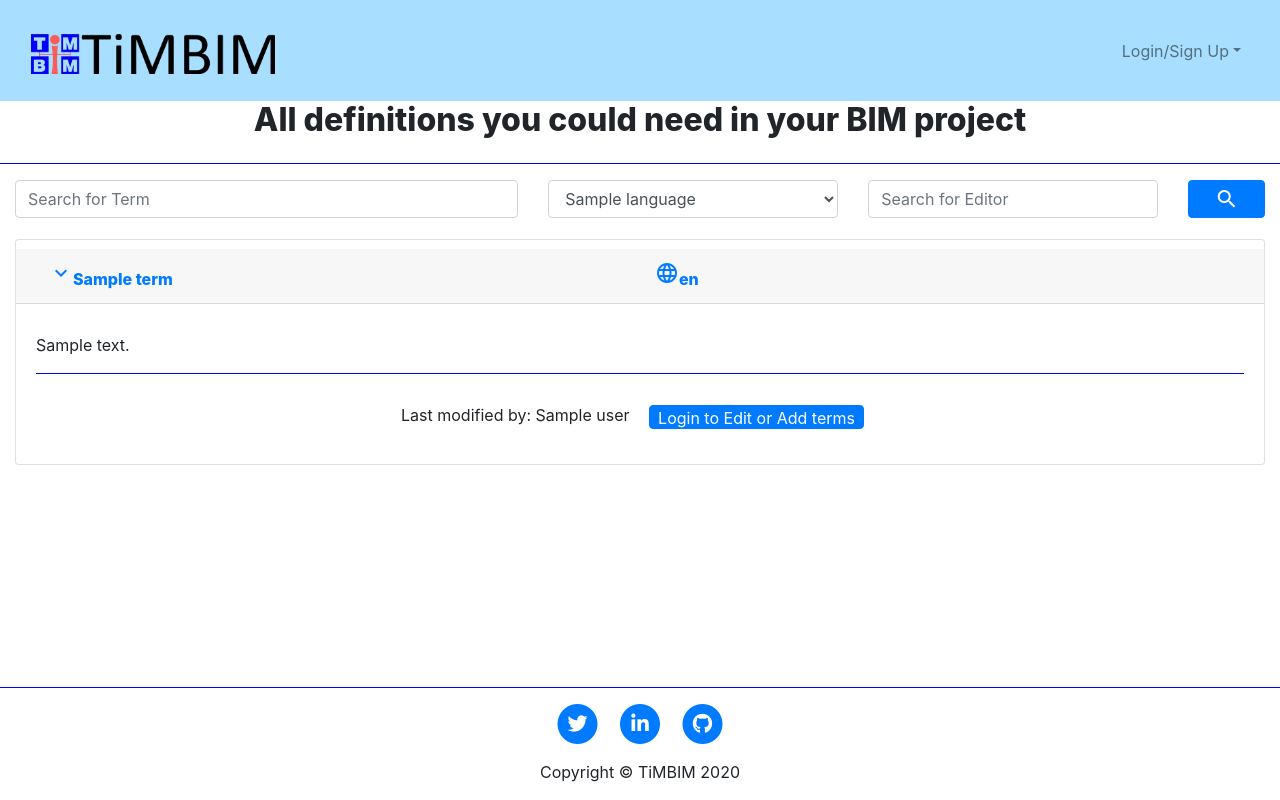
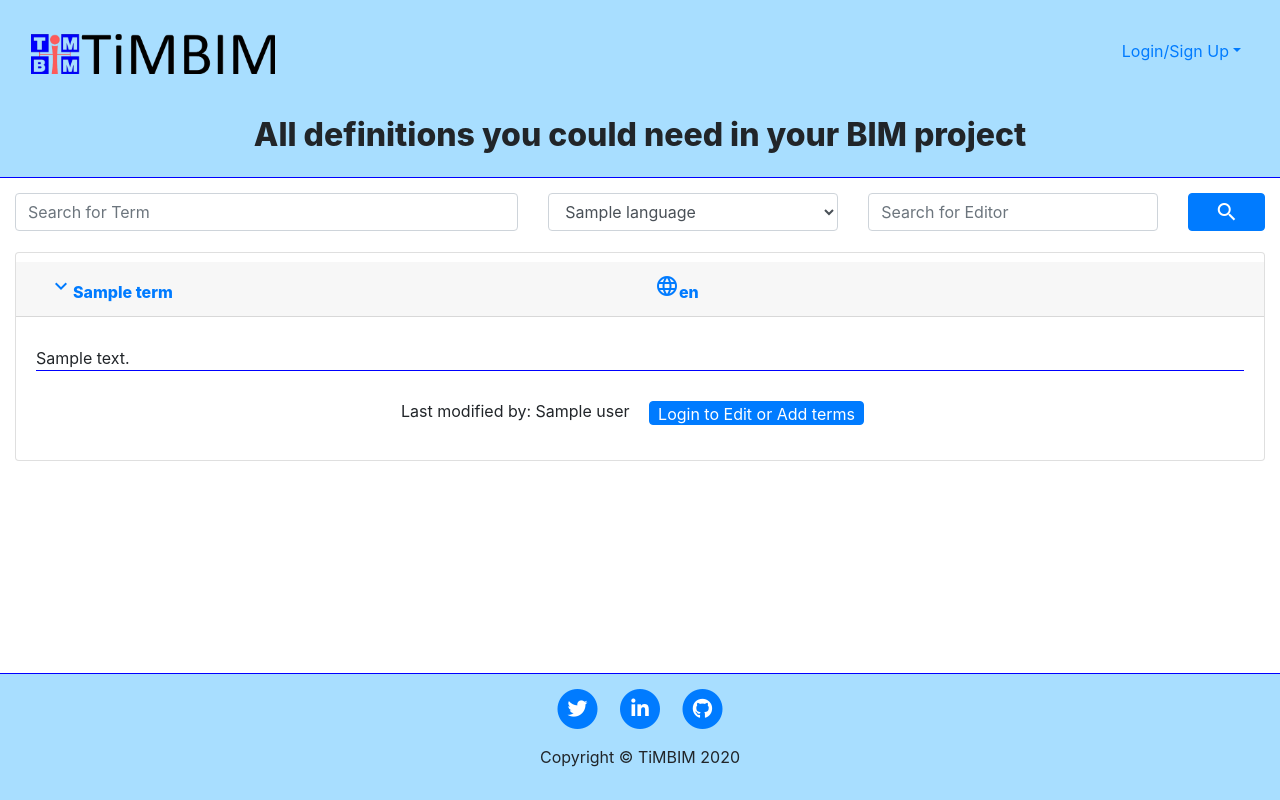
Before and after one commit to AllardL/MS3-BIM-definitions, a Flask app: page / in a window 1280 px wide. Run offline with Flask 2, Linux system fonts and the light colour scheme; a database or web service that is not in the repository returns one stand-in record (values such as "Sample title"); some libraries are stand-ins or nearby versions.

Commit message:
changed layout

```diff
--- a/static/css/styles.css
+++ b/static/css/styles.css
@@ -34,10 +34,9 @@
     font-size: 25px;
 }
 
-nav {
+.lightblue {
     background-color: rgb(168, 222, 255);
 }
-
 
 
 
@@ -45,6 +44,7 @@
 
 .container {
     max-width: 2050px;
+    margin-bottom: 15px;
 }
 
 .btn {
@@ -66,6 +66,8 @@
 
 hr {
     border-color: blue;
+    margin: 0;
+    margin-bottom: 15px;
 }
 
 body {
--- a/templates/base.html
+++ b/templates/base.html
@@ -16,15 +16,13 @@
 
 <body>
     <!-- Navigation -->
-    <nav class="navbar navbar-expand-lg navbar-light">
+    <nav class="navbar navbar-expand-lg lightblue">
         <div class="container">
 
             <a class="navbar-brand" href="{{ url_for('get_definitions') }}">
                 <img href="{{ url_for('get_definitions') }}" src="/static/images/LOGO_NAME_transparent background.png" class="logo d-inline-block align=middle" alt="">
             </a>
-            <button class="navbar-toggler navbar-toggler-right" type="button" data-toggle="collapse" data-target="#navbarResponsive" aria-controls="navbarResponsive" aria-expanded="false" aria-label="Toggle navigation">
-                <i class="fa fa-bars"></i>
-            </button>
+
             <div class="collapse navbar-collapse" id="navbarResponsive">
                 <ul class="navbar-nav ml-auto">
 
@@ -53,7 +51,7 @@
     </nav>
 
     <!-- Page Header -->
-    <header class="masthead" style="background-image: url('')">
+    <header class="masthead lightblue">
         <div class="overlay"></div>
         <div class="container">
             <div class="row">
@@ -63,6 +61,8 @@
         <hr>
     </header>
 
+
+
     <!-- Main Content -->
     <div class="container">
         {% block content %} {% endblock %}
@@ -71,8 +71,8 @@
 
 
     <!-- Footer -->
-    <footer>
-    <hr>
+    <footer class="lightblue">
+        <hr>
         <div class="container">
             <div class="row">
                 <div class="col-lg-8 col-md-10 mx-auto">
```
